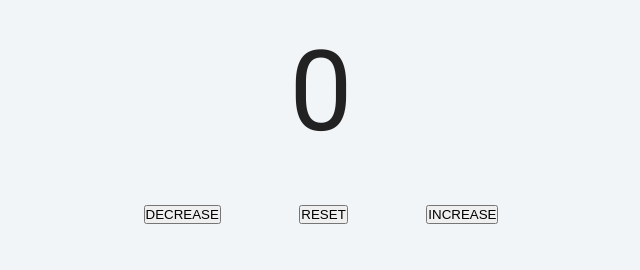
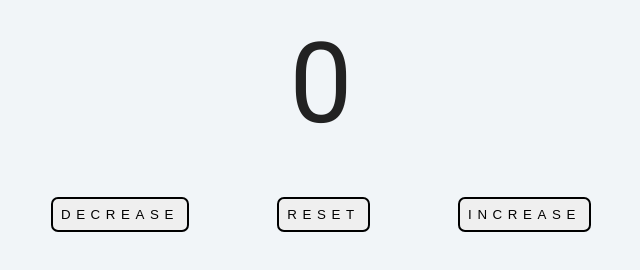
Before and after one commit to Talha-Bayansar/counter, a plain HTML site: page index.html in a window 1280 px wide. Shown: the part 346-616 px from the top of the page, without its empty margins (319-959 px from the left). Drawn offline with Linux system fonts and the light colour scheme.

Commit message:
styling done

```diff
--- a/styles.css
+++ b/styles.css
@@ -34,6 +34,21 @@ body{
 
 .buttons{
     display: flex;
-    width: 50%;
+    min-width: 30rem;
+    width: 70%;
     justify-content: space-evenly;
 }
+
+button{
+    border: 2px solid black;
+    padding: 0.5rem;
+    letter-spacing: 0.35rem;
+    border-radius: 7px;
+    cursor: pointer;
+}
+
+button:hover{
+    background-color: black;
+    color: white;
+    transition: all 0.5s ease;
+}
```
